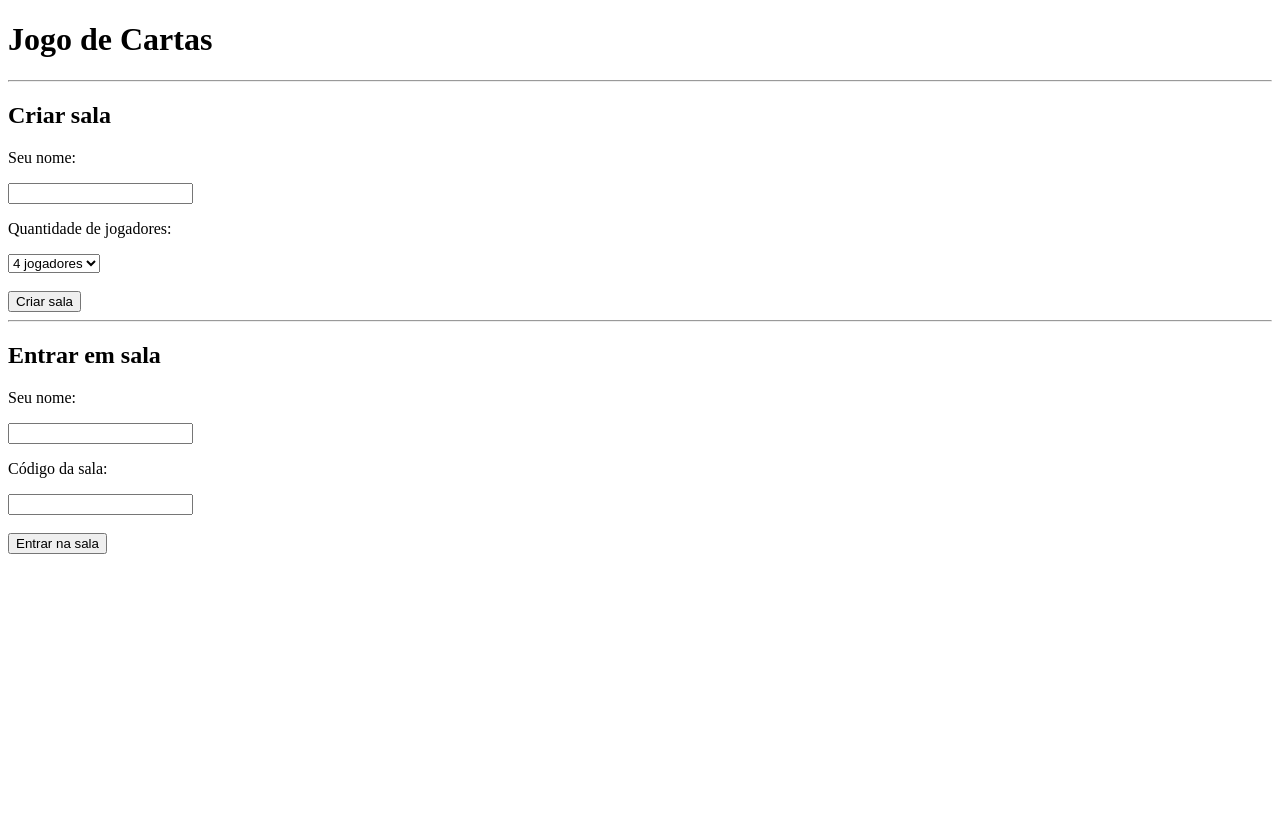
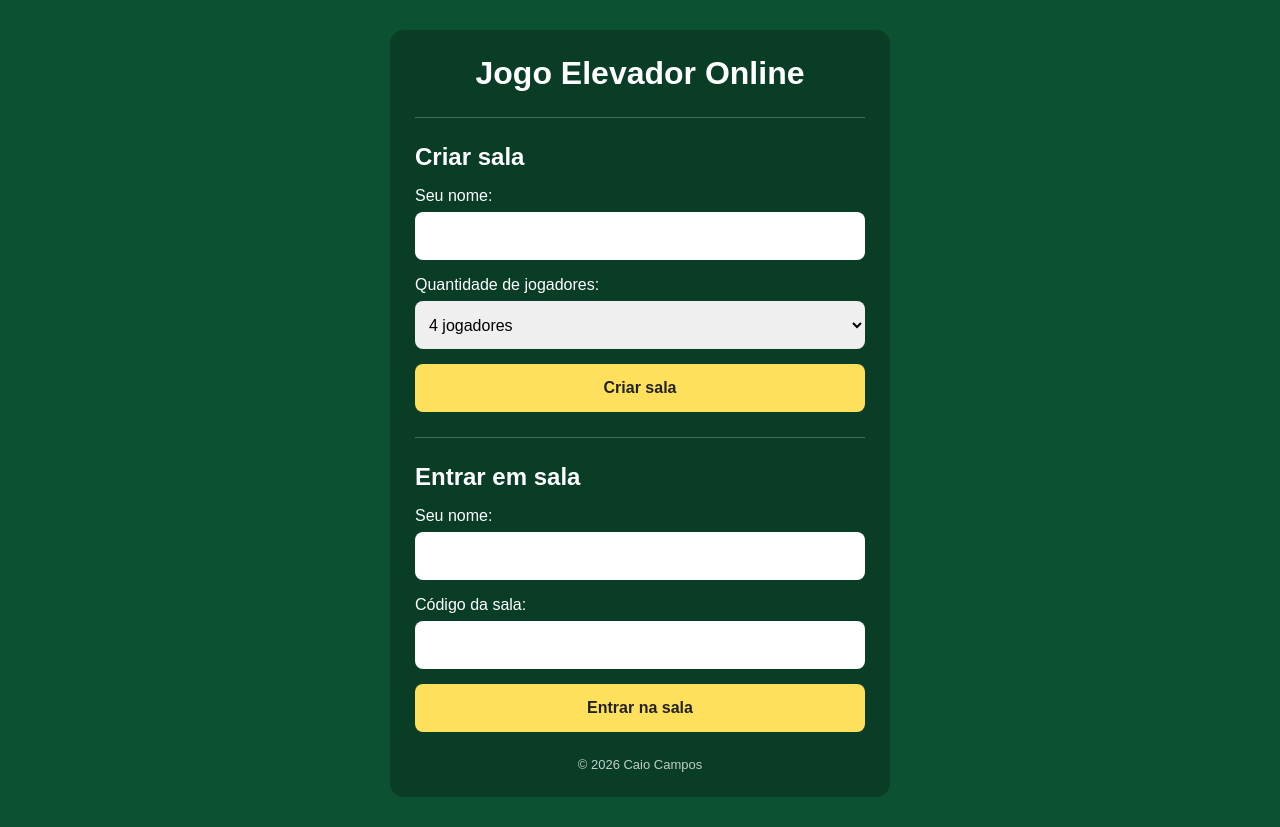
Before and after one commit to caiocamposz/Jogo_Elevador_Online, a Flask app: page / in a window 1280 px wide. Before the commit the page ends 554 px from the top, so only its background shows below. Run offline with Flask 3, Linux system fonts and the light colour scheme.

Commit message:
index.html

```diff
--- a/templates/index.html
+++ b/templates/index.html
@@ -2,21 +2,163 @@
 <html lang="pt-br">
 
 <head>
+
     <meta charset="UTF-8">
-    <title>Jogo de Cartas</title>
+
+    <meta
+        name="viewport"
+        content="width=device-width, initial-scale=1.0"
+    >
+
+    <title>Jogo Elevador Online</title>
+
+    <style>
+
+        * {
+            box-sizing: border-box;
+        }
+
+        body {
+            margin: 0;
+            padding: 30px 15px;
+
+            font-family: Arial, sans-serif;
+
+            background: #0c5132;
+            color: white;
+        }
+
+        .container {
+            width: 100%;
+            max-width: 500px;
+
+            margin: 0 auto;
+
+            background: rgba(0, 0, 0, 0.25);
+
+            padding: 25px;
+
+            border-radius: 14px;
+        }
+
+        h1 {
+            text-align: center;
+            margin-top: 0;
+        }
+
+        h2 {
+            margin-bottom: 10px;
+        }
+
+        hr {
+            border: none;
+
+            border-top:
+                1px solid
+                rgba(255, 255, 255, 0.25);
+
+            margin: 25px 0;
+        }
+
+        input,
+        select,
+        button {
+            width: 100%;
+
+            min-height: 48px;
+
+            font-size: 16px;
+
+            border-radius: 8px;
+
+            border: none;
+        }
+
+        input,
+        select {
+            padding: 10px;
+        }
+
+        button {
+            margin-top: 15px;
+
+            background: #ffe05c;
+
+            color: #222;
+
+            font-weight: bold;
+
+            cursor: pointer;
+
+            touch-action: manipulation;
+        }
+
+        button:active {
+            transform: scale(0.98);
+        }
+
+        p {
+            margin-bottom: 7px;
+        }
+
+        .copyright {
+            text-align: center;
+
+            margin-top: 25px;
+
+            font-size: 13px;
+
+            opacity: 0.75;
+        }
+
+        @media (max-width: 600px) {
+
+            body {
+                padding: 15px 10px;
+            }
+
+            .container {
+                padding: 20px 15px;
+            }
+
+            h1 {
+                font-size: 25px;
+            }
+
+        }
+
+    </style>
+
 </head>
+
 
 <body>
 
-    <h1>Jogo de Cartas</h1>
+
+<div class="container">
+
+
+    <h1>
+        Jogo Elevador Online
+    </h1>
+
 
     <hr>
 
-    <h2>Criar sala</h2>
 
-    <form action="/criar-sala" method="POST">
+    <h2>
+        Criar sala
+    </h2>
 
-        <p>Seu nome:</p>
+
+    <form
+        action="/criar-sala"
+        method="POST"
+    >
+
+        <p>
+            Seu nome:
+        </p>
 
         <input
             type="text"
@@ -74,6 +244,15 @@
 
     </form>
 
+
+    <div class="copyright">
+        © 2026 Caio Campos
+    </div>
+
+
+</div>
+
+
 </body>
 
 </html>
```
Also changed, not shown: other parts of templates/index.html (+40 -12 lines).
